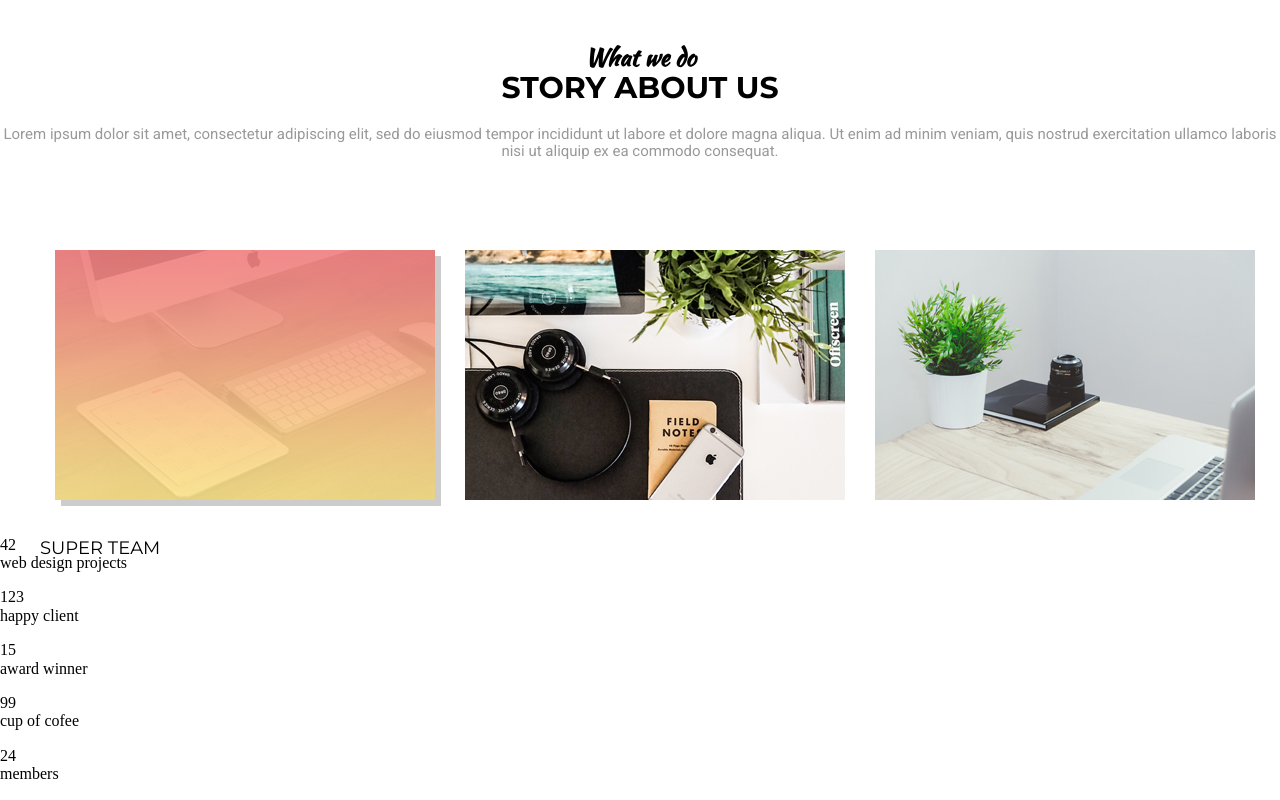
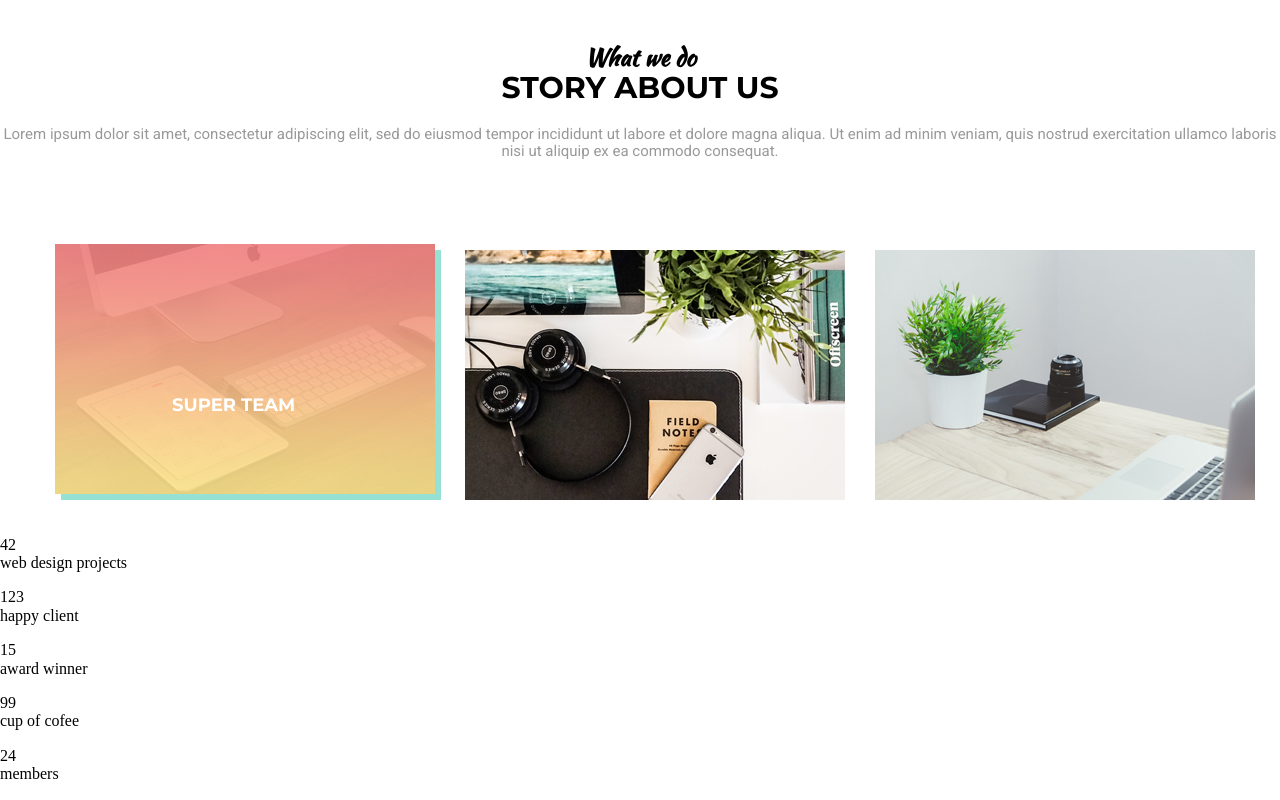
Before and after one commit to SlavkaSlavka/Moggo, a plain HTML site: page index.html in a window 1280 px wide. Shown: the part 873-1673 px from the top of the page. Drawn offline with Linux system fonts and the light colour scheme.

Commit message:
start main

```diff
--- a/styles/styles.scss
+++ b/styles/styles.scss
@@ -95,17 +95,23 @@ h2 {
   margin-bottom: 75px;
 }
 .photo-story {
+  position: relative;
   display: flex;
 }
 .help-photo-story {
   font-family: 'Montserrat', Arial, sans-serif;
   font-size: 18px;
-  text-align: center;
   position: absolute;
+  color: white;
+  top: 50%;
+left: 11%;
+  font-weight: bold;
 }
 img {
   margin: 15px;
 }
 .shadow {
-  box-shadow: 6px 6px #ccc ;
+  position: relative;
+  top: -6px;
+  box-shadow: 6px 6px #95e1d3 ;
 }
```
Also changed, not shown: styles/styles.css, 1 other file.
